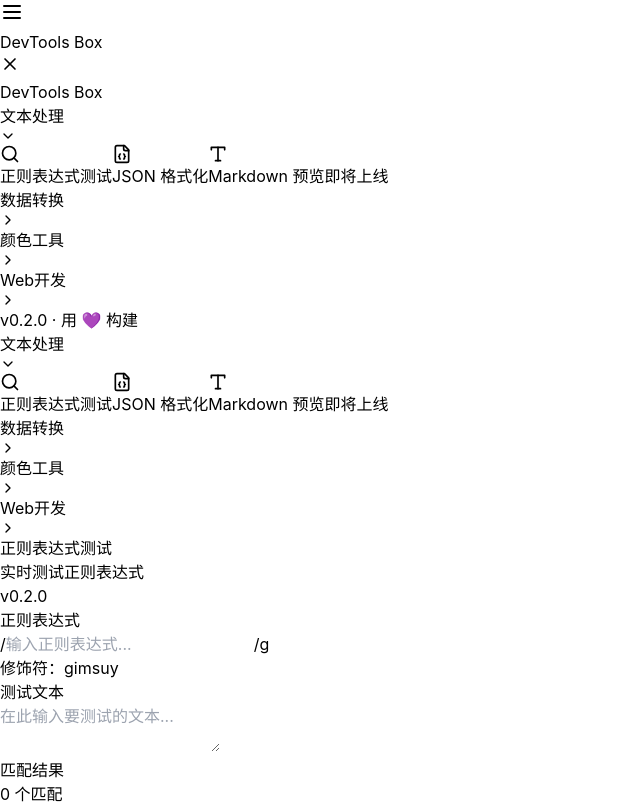
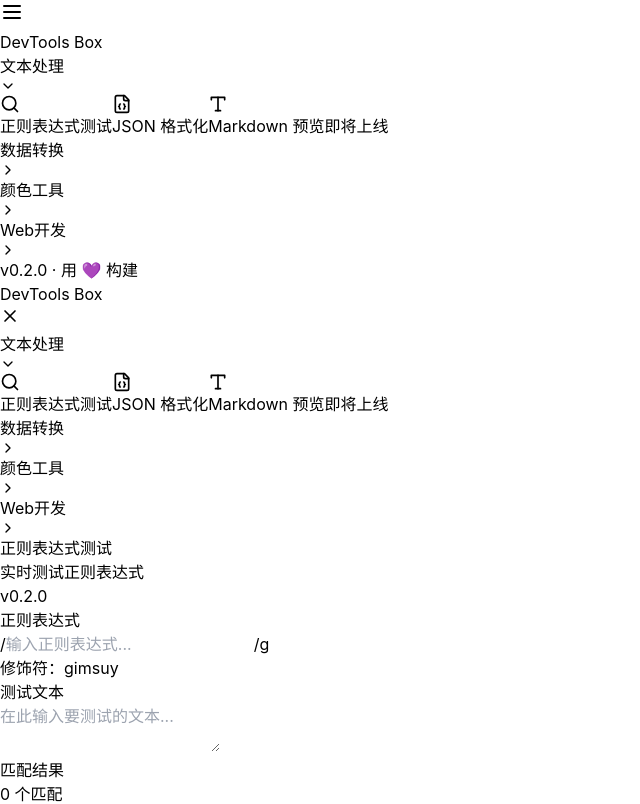
Before and after one commit to vikinghd/regex-tool, a React (Vite) app: page / in a window 1280 px wide. Shown: the top 804 px of the page, without its empty margins (0-640 px from the left). Built offline with nearby package versions, Linux system fonts and the light colour scheme; the HTML template or start-up script is replaced by a standard one.

Commit message:
Fix sidebar alignment

```diff
--- a/src/App.tsx
+++ b/src/App.tsx
@@ -27,9 +27,9 @@
     <div className="min-h-screen bg-gradient-to-br from-slate-900 via-slate-800 to-slate-900">
       <Sidebar currentToolId={currentToolId} onToolSelect={handleToolSelect} />
 
-      <main className="lg:pl-64 min-h-screen">
-        <header className="bg-slate-800/50 backdrop-blur-sm border-b border-slate-700 sticky top-0 z-10">
-          <div className="px-6 py-4 lg:px-8">
+      <main className="lg:ml-64 min-h-screen">
+        <header className="bg-slate-800/50 backdrop-blur-sm border-b border-slate-700 sticky top-0 z-20">
+          <div className="px-4 py-4 lg:px-8">
             <div className="flex items-center justify-between">
               <div>
                 <h1 className="text-xl font-bold text-slate-200">{currentTool.name}</h1>
@@ -44,7 +44,7 @@
           </div>
         </header>
 
-        <div className="p-6 lg:p-8">
+        <div className="p-4 lg:p-8">
           <ToolComponent />
         </div>
       </main>
--- a/src/components/Sidebar.tsx
+++ b/src/components/Sidebar.tsx
@@ -36,106 +36,7 @@
     return acc;
   }, {} as Record<ToolCategory, ToolMeta[]>);
 
-  const SidebarContent = () => (
-    <div className="flex flex-col h-full">
-      <div className="p-4 border-b border-slate-700">
-        <h1 className="text-xl font-bold bg-gradient-to-r from-violet-400 to-purple-400 bg-clip-text text-transparent">
-          DevTools Box
-        </h1>
-      </div>
-
-      <nav className="flex-1 overflow-y-auto py-4">
-        {Object.entries(toolsByCategory).map(([category, tools]) => {
-          const cat = category as ToolCategory;
-          const isExpanded = expandedCategories.has(cat);
-          return (
-            <div key={category} className="mb-2">
-              <button
-                onClick={() => toggleCategory(cat)}
-                className="w-full flex items-center justify-between px-4 py-2 text-slate-400 hover:text-slate-200 hover:bg-slate-800/50 transition-colors"
-              >
-                <span className="text-sm font-medium">{CATEGORY_NAMES[cat]}</span>
-                {isExpanded ? <ChevronDown size={16} /> : <ChevronRight size={16} />}
-              </button>
-
-              {isExpanded && (
-                <div className="space-y-1">
-                  {tools.map((tool: ToolMeta) => {
-                    const isActive = currentToolId === tool.id;
-                    const isPlaceholder = !TOOLS.find((t: ToolMeta) => t.id === tool.id);
-                    return (
-                      <button
-                        key={tool.id}
-                        onClick={() => !isPlaceholder && onToolSelect(tool)}
-                        disabled={isPlaceholder}
-                        className={`w-full flex items-center gap-3 px-4 py-2 text-sm transition-colors ${
-                          isActive
-                            ? 'bg-gradient-to-r from-violet-600/30 to-purple-600/30 text-violet-300 border-l-2 border-violet-500'
-                            : isPlaceholder
-                            ? 'text-slate-600 cursor-not-allowed'
-                            : 'text-slate-400 hover:text-slate-200 hover:bg-slate-800/50'
-                        }`}
-                      >
-                        <span className={isPlaceholder ? 'opacity-50' : ''}>{tool.icon}</span>
-                        <span className="truncate">{tool.name}</span>
-                        {isPlaceholder && <span className="ml-auto text-xs text-slate-600">即将上线</span>}
-                      </button>
-                    );
-                  })}
-                </div>
-              )}
-            </div>
-          );
-        })}
-      </nav>
-
-      <div className="p-4 border-t border-slate-700 text-xs text-slate-500">
-        <p>v0.2.0 · 用 💜 构建</p>
-      </div>
-    </div>
-  );
-
-  return (
-    <>
-      {/* Mobile menu button */}
-      <button
-        onClick={() => setMobileOpen(true)}
-        className="fixed top-4 left-4 z-50 lg:hidden p-2 bg-slate-800 text-slate-200 rounded-lg border border-slate-700"
-      >
-        <Menu size={24} />
-      </button>
-
-      {/* Mobile sidebar overlay */}
-      {mobileOpen && (
-        <div
-          className="fixed inset-0 bg-black/50 z-40 lg:hidden"
-          onClick={() => setMobileOpen(false)}
-        />
-      )}
-
-      {/* Sidebar */}
-      <aside className={`
-        fixed inset-y-0 left-0 z-50 w-64 bg-slate-900 border-r border-slate-700
-        transform transition-transform duration-300 ease-in-out
-        lg:translate-x-0 lg:static lg:block
-        ${mobileOpen ? 'translate-x-0' : '-translate-x-full'}
-      `}>
-        <div className="flex items-center justify-between p-4 border-b border-slate-700 lg:hidden">
-          <h1 className="text-lg font-bold bg-gradient-to-r from-violet-400 to-purple-400 bg-clip-text text-transparent">
-            DevTools Box
-          </h1>
-          <button
-            onClick={() => setMobileOpen(false)}
-            className="p-2 text-slate-400 hover:text-slate-200"
-          >
-            <X size={20} />
-          </button>
-        </div>
-        <div className="hidden lg:block">
-          <SidebarContent />
-        </div>
-        <div className="lg:hidden">
-          <div className="flex flex-col h-[calc(100vh-65px)]">
+  const renderToolList = () => (
     <nav className="flex-1 overflow-y-auto py-4">
       {Object.entries(toolsByCategory).map(([category, tools]) => {
         const cat = category as ToolCategory;
@@ -185,7 +86,58 @@
         );
       })}
     </nav>
+  );
+
+  return (
+    <>
+      {/* Mobile menu button - only on mobile */}
+      <button
+        onClick={() => setMobileOpen(true)}
+        className="fixed top-4 left-4 z-50 lg:hidden p-2 bg-slate-800 text-slate-200 rounded-lg border border-slate-700"
+      >
+        <Menu size={24} />
+      </button>
+
+      {/* Mobile sidebar overlay */}
+      {mobileOpen && (
+        <div
+          className="fixed inset-0 bg-black/50 z-40 lg:hidden"
+          onClick={() => setMobileOpen(false)}
+        />
+      )}
+
+      {/* Desktop sidebar - always visible on lg+ */}
+      <aside className="hidden lg:flex lg:flex-col lg:fixed lg:inset-y-0 lg:left-0 z-30 w-64 bg-slate-900 border-r border-slate-700">
+        <div className="p-4 border-b border-slate-700">
+          <h1 className="text-xl font-bold bg-gradient-to-r from-violet-400 to-purple-400 bg-clip-text text-transparent">
+            DevTools Box
+          </h1>
         </div>
+        {renderToolList()}
+        <div className="p-4 border-t border-slate-700 text-xs text-slate-500">
+          <p>v0.2.0 · 用 💜 构建</p>
+        </div>
+      </aside>
+
+      {/* Mobile sidebar - slides in */}
+      <aside className={`
+        lg:hidden fixed inset-y-0 left-0 z-50 w-64 bg-slate-900 border-r border-slate-700
+        transform transition-transform duration-300 ease-in-out
+        ${mobileOpen ? 'translate-x-0' : '-translate-x-full'}
+      `}>
+        <div className="flex items-center justify-between p-4 border-b border-slate-700">
+          <h1 className="text-lg font-bold bg-gradient-to-r from-violet-400 to-purple-400 bg-clip-text text-transparent">
+            DevTools Box
+          </h1>
+          <button
+            onClick={() => setMobileOpen(false)}
+            className="p-2 text-slate-400 hover:text-slate-200"
+          >
+            <X size={20} />
+          </button>
+        </div>
+        <div className="flex flex-col h-[calc(100vh-65px)]">
+          {renderToolList()}
         </div>
       </aside>
     </>
```
Lines whose indentation alone changed are shown as unchanged.
